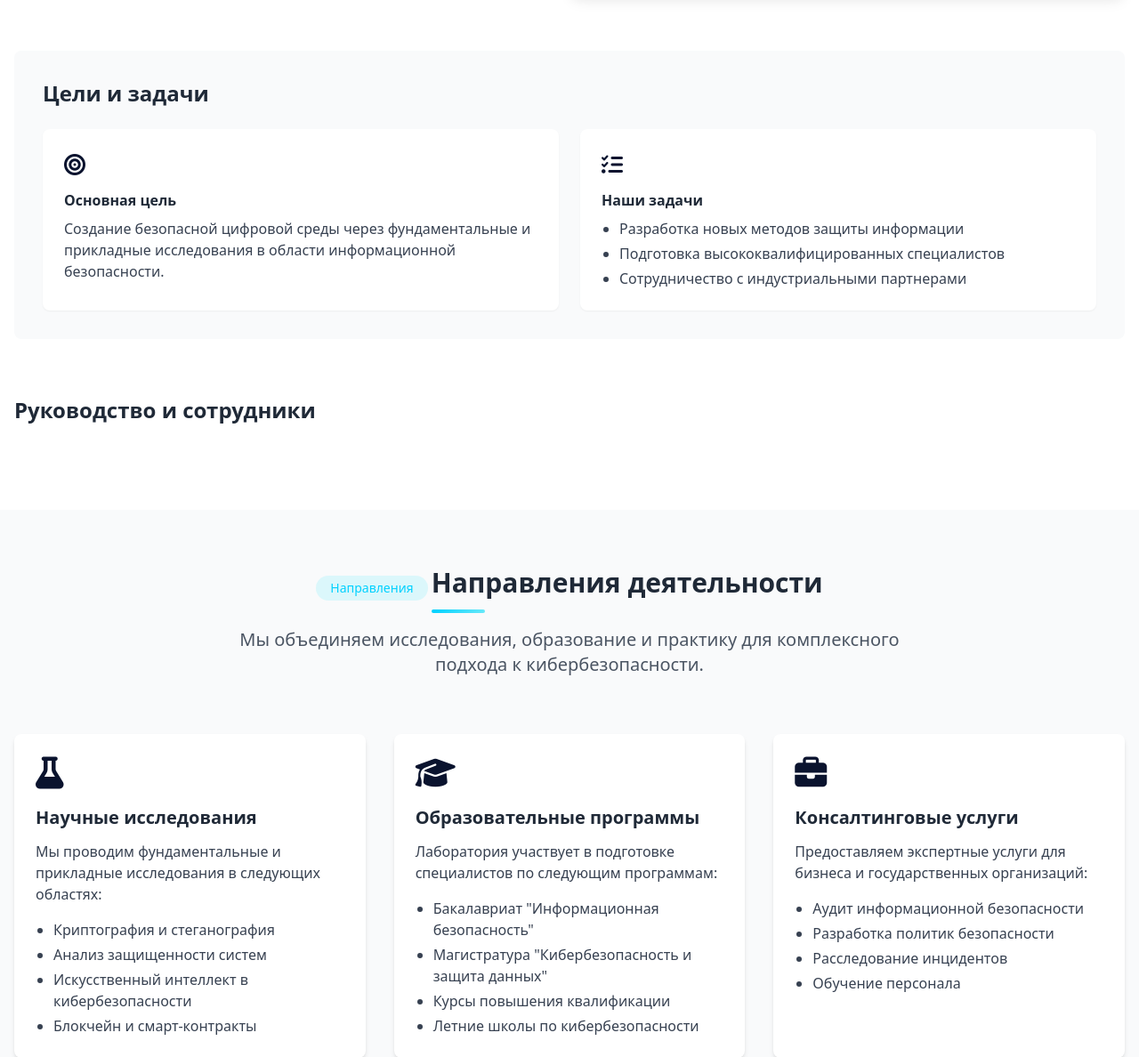
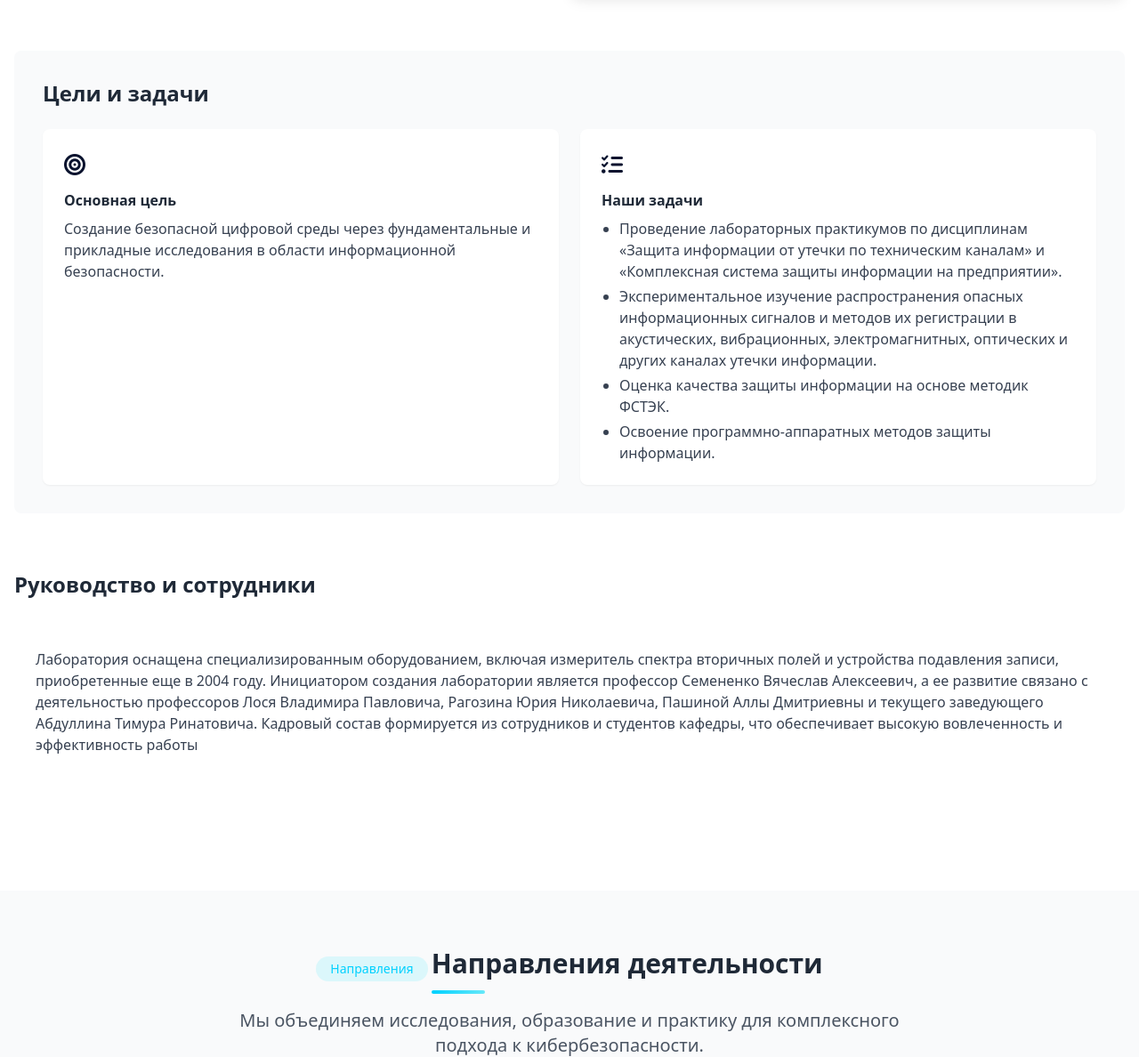
Before and after one commit to AlexanderGhosty/ISLab-website, a Django app: page / in a window 1280 px wide. Shown: the part 1940-3128 px from the top of the page at 89% size. Run offline with Django 5.2, Linux system fonts and the light colour scheme; data that the repository does not hold is empty; some libraries are stand-ins or nearby versions.

Commit message:
Improve staff images and build config
Add fallback to placeholder for missing staff photos to prevent broken image icons. Update project placeholder text per client requirements. Modify staff section to display photos in a 3:4 aspect ratio. Reduce healthcheck timeout from 10s to 5s to speed up Docker Compose builds. Add media folder to .gitignore to exclude uploaded media from version control.

```diff
--- a/docker-compose.yml
+++ b/docker-compose.yml
@@ -19,7 +19,7 @@ services:
       - ./init.sql:/docker-entrypoint-initdb.d/init.sql
     healthcheck:
       test: ["CMD", "mysqladmin", "ping", "-h", "localhost"]
-      timeout: 10s
+      timeout: 5s
       retries: 10
 
   web:
--- a/static/js/main.js
+++ b/static/js/main.js
@@ -145,12 +145,14 @@
                 const staffElement = document.createElement('div');
                 staffElement.className = 'bg-white rounded-lg shadow-md overflow-hidden staff-card relative';
                 staffElement.innerHTML = `
-                    <img src="${staff.image}" alt="${staff.name}" class="w-full h-64 object-cover">
+                    <img src="${staff.image}" alt="${staff.name}" class="w-full aspect-[3/4] object-contain bg-gray-100
+                    rounded-t-lg transition-transform duration-300 ease-in-out hover:scale-105" onerror="this.src='/static/img/staff_placeholder.webp'">
                     <div class="p-4">
                         <h5 class="font-bold text-lg">${staff.name}</h5>
                         <p class="text-blue-900 text-sm mb-2">${staff.position}</p>
                     </div>
-                    <div class="absolute inset-0 bg-blue-900 bg-opacity-80 text-white p-6 opacity-0 staff-overlay transition duration-300 flex flex-col justify-center">
+                    <div class="absolute inset-0 bg-blue-900 bg-opacity-80 text-white p-6 opacity-0 staff-overlay transition
+                    duration-300 flex flex-col justify-center">
                         <h5 class="font-bold text-xl mb-2">${staff.name}</h5>
                         <p class="text-blue-200 text-sm mb-2">${staff.position}</p>
                         <p class="text-sm mb-4">${staff.bio}</p>
--- a/templates/index.html
+++ b/templates/index.html
@@ -224,9 +224,13 @@
                         </div>
                         <h5 class="font-bold mb-2">Наши задачи</h5>
                         <ul class="list-disc pl-5 text-gray-700 space-y-1">
-                            <li>Разработка новых методов защиты информации</li>
-                            <li>Подготовка высококвалифицированных специалистов</li>
-                            <li>Сотрудничество с индустриальными партнерами</li>
+                            <li>Проведение лабораторных практикумов по дисциплинам «Защита информации от утечки по
+                                техническим каналам» и «Комплексная система защиты информации на предприятии».</li>
+                            <li>Экспериментальное изучение распространения опасных информационных сигналов и
+                                методов их регистрации в акустических, вибрационных, электромагнитных, оптических и
+                                других каналах утечки информации.</li>
+                            <li>Оценка качества защиты информации на основе методик ФСТЭК.</li>
+                            <li>Освоение программно-аппаратных методов защиты информации.</li>
                         </ul>
                     </div>
                 </div>
@@ -235,6 +239,16 @@
             <!-- Staff -->
             <div>
                 <h4 class="text-2xl font-bold mb-8">Руководство и сотрудники</h4>
+                    <div class="flex flex-col lg:flex-row items-center mb-16">
+                        <div class="bg-white p-6 rounded-lg">
+                            <p class="text-gray-700">Лаборатория оснащена специализированным оборудованием,
+                                включая измеритель спектра вторичных полей и устройства подавления записи, приобретенные еще в 2004 году.
+                                Инициатором создания лаборатории является профессор Семененко Вячеслав Алексеевич, а ее развитие связано
+                                с деятельностью профессоров Лося Владимира Павловича, Рагозина Юрия Николаевича, Пашиной Аллы Дмитриевны и
+                                текущего заведующего Абдуллина Тимура Ринатовича. Кадровый состав формируется из сотрудников и студентов кафедры,
+                                что обеспечивает высокую вовлеченность и эффективность работы</p>
+                        </div>
+                    </div>
                 <div class="grid sm:grid-cols-2 md:grid-cols-3 lg:grid-cols-4 gap-6" id="staff-container">
                     <!-- Staff will be loaded here by JavaScript -->
                 </div>
```
Also changed, not shown: static/img/placeholder.webp (added), 1 other file.
